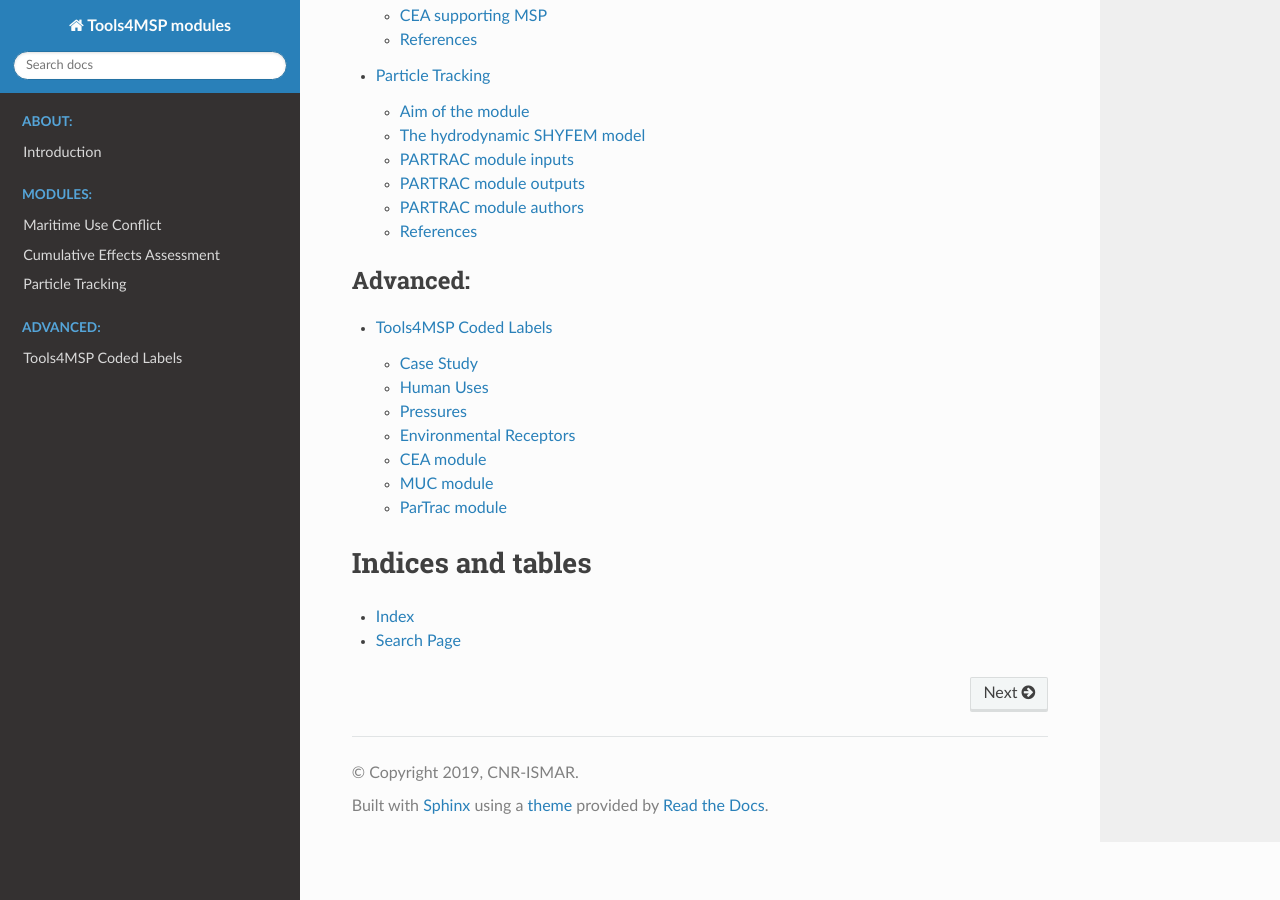
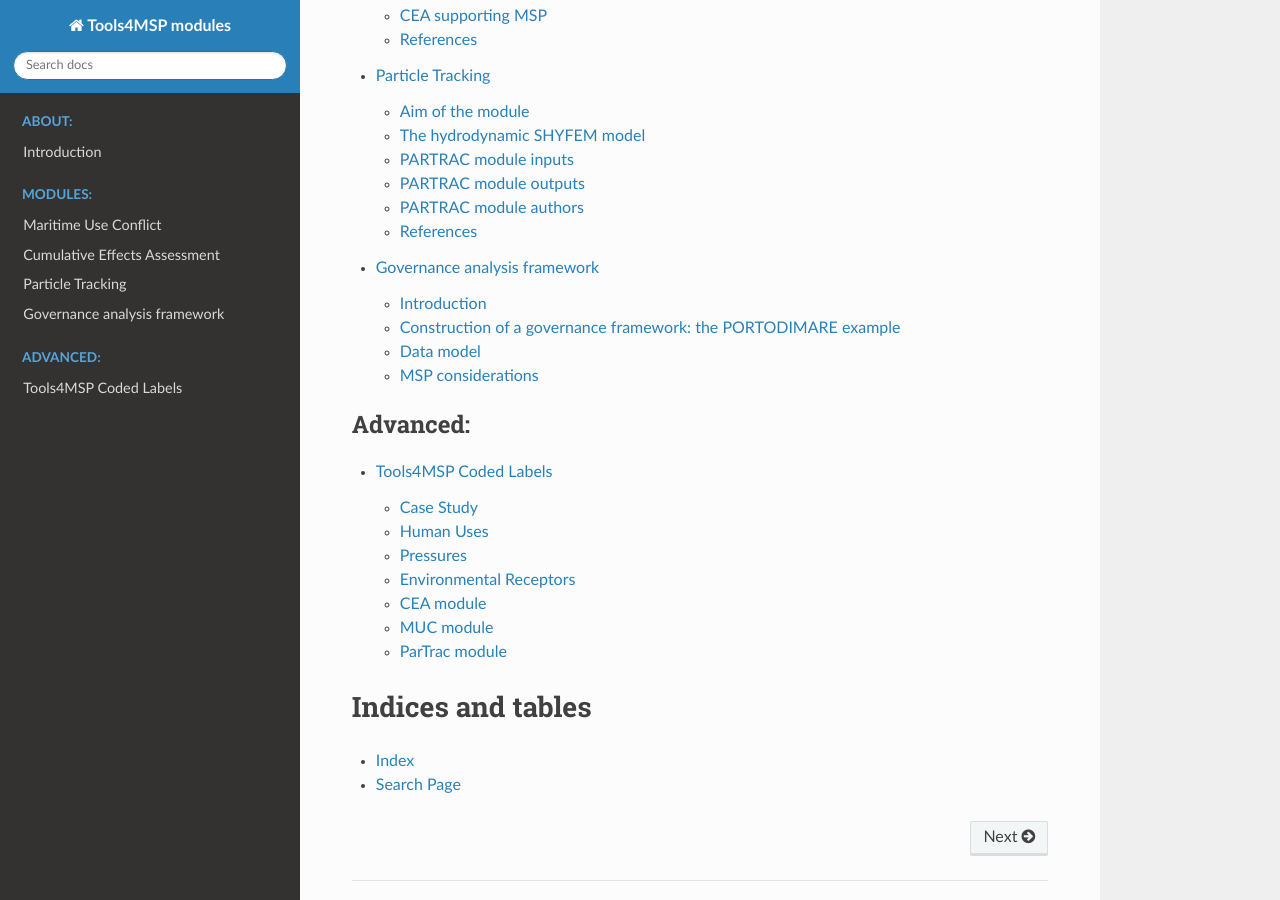
Before and after one commit to CNR-ISMAR/tools4msp, a Sphinx documentation site: the page built from docs/index.rst, in a window 1280 px wide and 900 px high, scrolled down 636 px. Built offline with Sphinx 7.4.7 and the Read the Docs theme 2.0.0, drawn with Linux system fonts in a browser that asks for light colours; part of the change alters nothing that is shown.

Commit message:
added governance module

```diff
--- a/docs/index.rst
+++ b/docs/index.rst
@@ -20,7 +20,7 @@ Welcome to Tools4MSP modules' documentation!
    modules/muc/index
    modules/cea/index
    modules/partrac/index
-
+   modules/governance/index
 
 .. toctree::
    :maxdepth: 2
--- /dev/null
+++ b/docs/modules/governance/index.rst
@@ -0,0 +1,82 @@
+Governance analysis framework
+=============================
+
+Introduction
+------------
+
+According to the UNDP, governance is defined as “the rules of the political system to solve conflicts between actors
+and adopt decisions (legality)” and also as the “proper functioning of institutions and their acceptance by the
+public (legitimacy)”. Regarding territorial governance, the CEMAT defines it as “a global concept which characterizes
+the way spatially-relevant policies, considered together, are applied” or as “the result of multi-level and
+cross-sectorial relationships in the field of public policies”, also referring to “horizontal and vertical
+cooperation in the shaping and implementation of these policies”. According to Van Tatenhove (2011), marine
+governance is defined as: “the sharing of policy making competencies in a system of negotiation between nested
+governmental institutions at several levels (international, supra national, sub-national) on the one hand, and state
+actors, market parties, and civil society organizations of different maritime activities on the other in order to
+govern activities at sea and their consequences”.
+
+
+Construction of a governance framework: the PORTODIMARE example
+---------------------------------------------------------------
+
+On the base of the above definitions, the need of integrating a governance analysis in the ICZM/MSP framework
+addressed within the PORTODIMARE project’s activities was seen as fundamental. In fact, during the collection of data
+and information, it was asked to the partners to provide data and information on the governance framework of their
+coastal and marine space along with all the relevant spatial data and information that were made available and
+collected during activity 1.2 – Geoportal data and information requirements – to feed the necessary knowledge
+related with the PORTODIMARE area of study. The scope of this request was to structure a concrete governance
+framework that would: help identify and find appropriate mechanisms for dealing with conflicts and synergies between
+sectors; facilitate sectorial involvement; clarify the roles and responsibilities of relevant institutions and
+organisations; support the adoption of an integrated approach in coastal and maritime spatial planning initiatives;
+build a complete and coherent knowledge framework incorporating all the relevant information needed to support the
+on-going and future MSP initiatives in the project area. Moreover, the acquisition of governance information
+ensures the sharing of all the relevant knowledge among the countries bordering the Adriatic-Ionian Region (AIR)
+to boost the transboundary approach and cross-border initiatives that should be mandatory for the nature of MSP
+in itself. Furthermore, it was seen as a useful way for developing and testing a method for analysing and
+evaluating governance of on-going spatial planning initiatives.The work was structured through an Excel Table to
+compile, and a Word Document (instructions to facilitate the compilation) that were sent to all the partners
+involved in PORTODIMARE. These documents were meant to facilitate the collection of policy, planning
+and governance data. The knowledge collected was used to create a detailed picture of the governance schemes and
+instruments insisting in the various project’s areas. This work facilitated the overall goal of collection of
+information/data for the Geoportal and feed the construction of the Maritime Use Conflicts (MUC) module, as well
+as of the various connected modules with special regard to the Cumulative Effects Assessment (CEA) one. Moreover,
+the compilation of the document enabled the geographical collection of the scale of competence and domain areas
+of the planning instruments.
+
+
+Data model
+----------
+
+The Excel Table was subdivided in different categories in order to guide the
+collection of all the meaningful information on policy and governance instruments in the reference area. The
+different categories were:
+
+• Country
+• Region
+• Sector (selected from a drop-down menu which included all the relevant MSP sectors)
+• Type of planning instrument (selected from a drop-down menu with the following categories: guidelines, strategic plan,
+  management plan, operational programme, monitoring plan)
+• Name of the planning instrument (in the original language)
+• Name of the planning instrument (in English)
+• Level/Scale of application (international, national, subnational, local)
+• Authority (competent authority in charge of the planning instrument)
+• Geographical scope of the instrument (indicating the level and scope of the planning instrument, mentioning also if it
+  is terrestrial, marine or both)
+• Spatial-Geographical Data (Spatial extension of the planning instrument from a list of domain areas provided)
+• Shapefile (in case the spatial extension is not in the domain areas already collected, provide a shapefile of the
+  areas of competence)
+• Link (web link to the planning instrument and/or data)
+
+
+
+MSP considerations
+------------------
+
+This governance analysis framework provides a structured approach for analysing governance aspects in the region, by
+‘deconstructing’ the governance framework into different incentive categories and sectors.
+
+This work can be also useful for involving or at least identifying all competent authorities and stakeholders in
+maritime spatial planning procedures, in a meaningful way. This analysis and information will be useful to support
+the understanding of the origin and meaning of the main identified conflicts between uses and between uses and the
+environment, and, eventually, to orient management and planning measures after the definition of the
+responsible/competent authority in charge, and of the actions/measures that are already in place.
```
